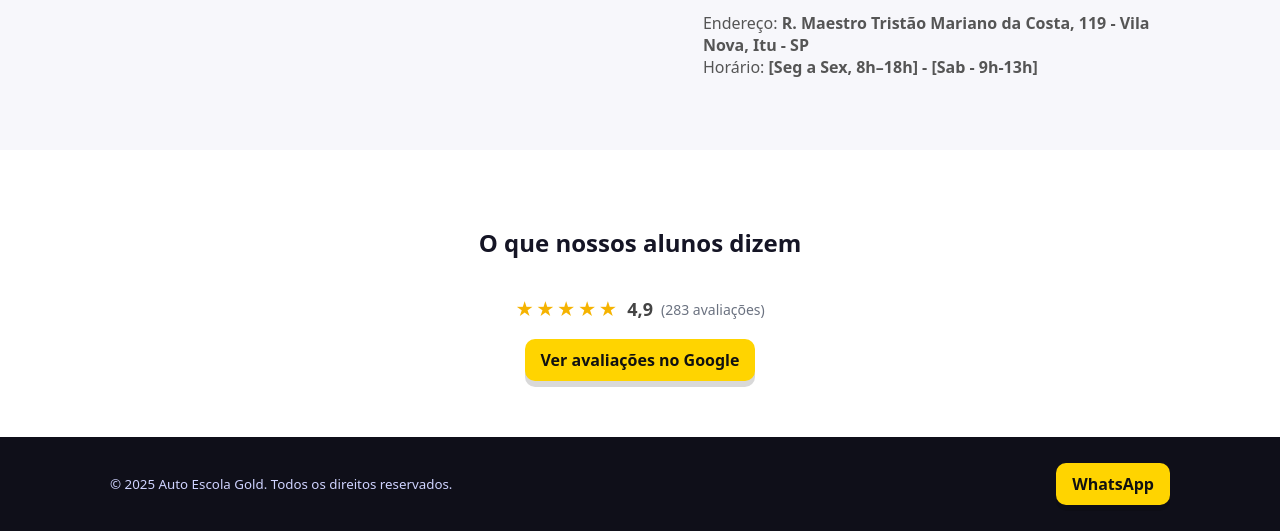
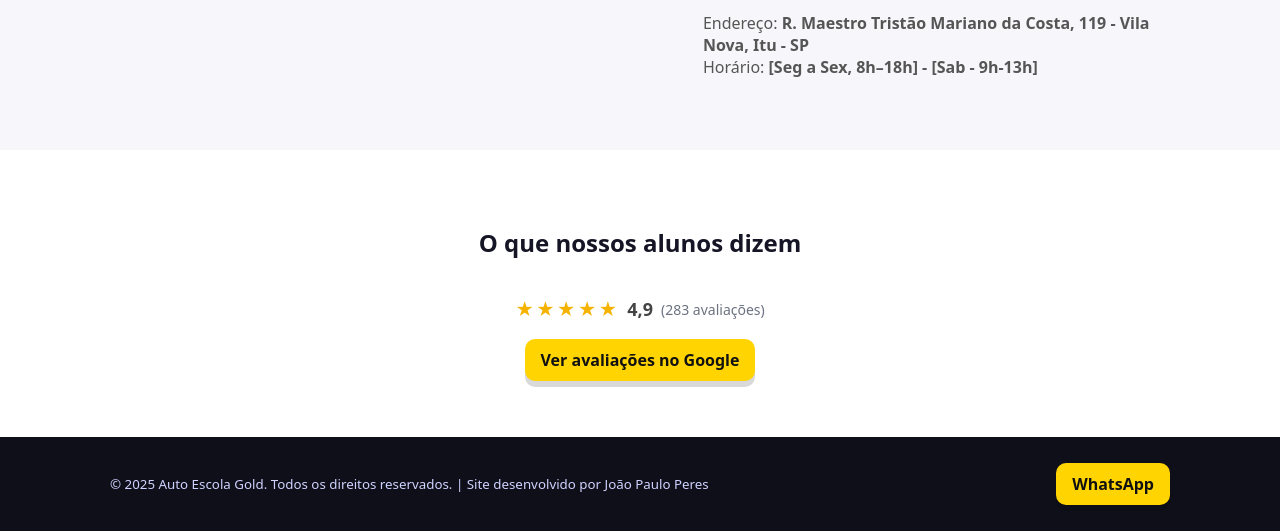
Before and after one commit to JoaoPaulo1722/landingpageautoescolagold, a plain HTML site: page docs/index.html in a window 1280 px wide. Shown: the part 3013-3544 px from the top of the page. Drawn offline with Linux system fonts and the light colour scheme.

Commit message:
HTML modificado

```diff
--- a/docs/index.html
+++ b/docs/index.html
@@ -253,7 +253,8 @@
       <div class="container foot">
         <small>
           © <span id="year"></span> Auto Escola Gold. Todos os direitos
-          reservados.
+          reservados. | Site desenvolvido por
+          <a href="https://github.com/JoaoPaulo1722">João Paulo Peres</a>
         </small>
 
         <!-- Rodapé também rola para o formulário -->
--- a/docs/style.css
+++ b/docs/style.css
@@ -343,7 +343,6 @@ button.primary {
   white-space: nowrap; /* não quebra o texto do botão */
 }
 
-/* Rodapé */
 .footer {
   background: #0f0f19;
   color: #cfd3ff;
```
